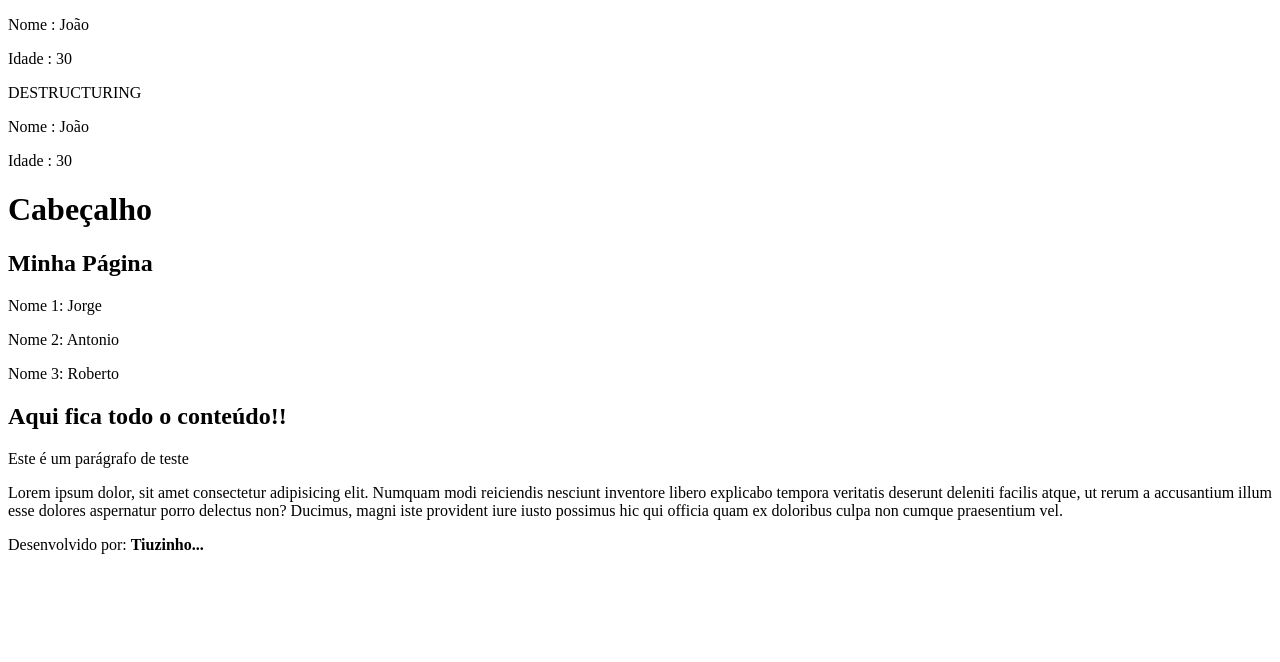
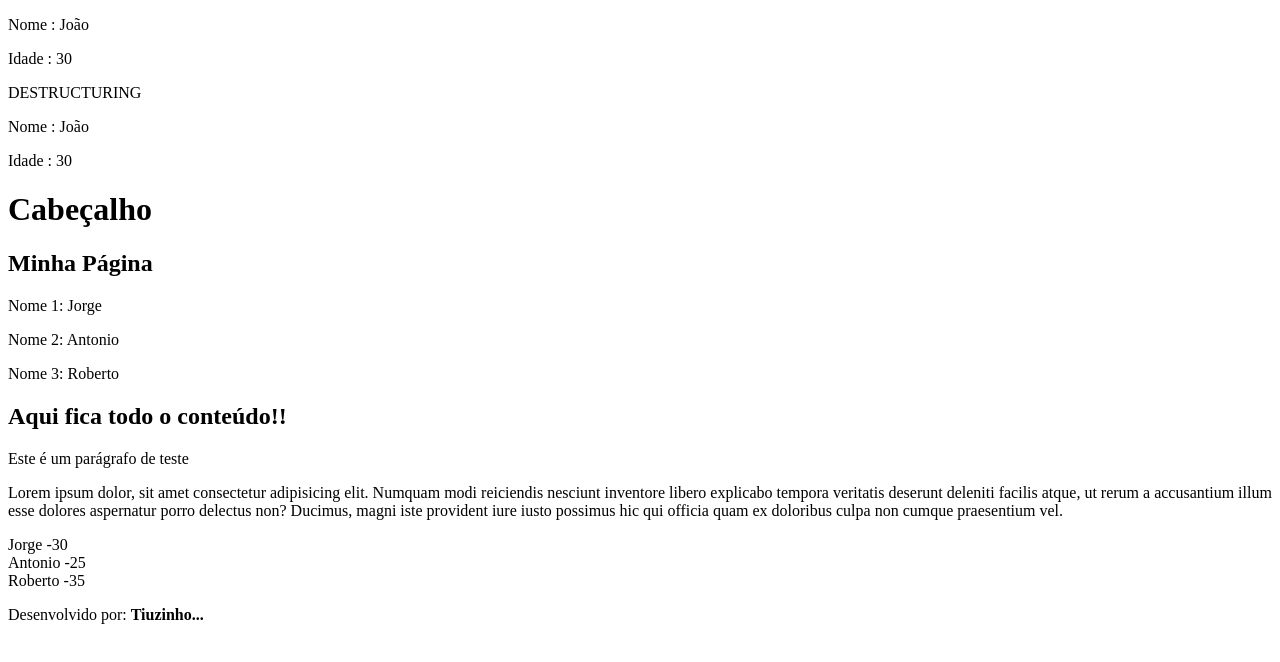
Before and after one commit to 1TDSPH-24/aula-07-2sem, a React (Vite) app in the folder aula07/: page / in a window 1280 px wide. Shown: the top 662 px of the page. Built offline with nearby package versions, Linux system fonts and the light colour scheme.

Commit message:
Atualizando com array de Objetos

```diff
--- a/aula07/src/App.tsx
+++ b/aula07/src/App.tsx
@@ -1,6 +1,13 @@
 import Cabecalho from "./components/Cabecalho/Cabecalho";
 import Conteudo from "./components/Conteudo/Conteudo";
 import Rodape from "./components/Rodape/Rodape";
+
+//Criando um tipo para o array de Objetos:
+type Pessoa = {
+  id: number;
+  nome: string;
+  idade: number;
+  }
 
 export default function App(){
 
@@ -11,6 +18,13 @@ export default function App(){
     const tituloDapagina:string = "Minha Página";
 
     const arrayNomes:string[] = ["Jorge","Antonio","Roberto"];
+
+    //Criando um array de objetos para enviar como props para o conteudo
+    const arrayDeObjetos:Pessoa[] = [
+      {id:1,nome:"Jorge",idade:30},
+      {id:2,nome:"Antonio",idade:25},
+      {id:3,nome:"Roberto",idade:35}
+      ];
 
     const umObj:{nome:string;idade:number;br:boolean;casado:boolean} = {
       nome: "João",
@@ -33,7 +47,7 @@ export default function App(){
           <p>Idade : {idade}</p>
         </div>
       <Cabecalho tituloProps={tituloDapagina} arrayProps={arrayNomes}/>
-        <Conteudo/>
+        <Conteudo arrayObjProps={arrayDeObjetos}/>
       <Rodape/>
     </div>
   );
--- a/aula07/src/components/Conteudo/Conteudo.tsx
+++ b/aula07/src/components/Conteudo/Conteudo.tsx
@@ -1,9 +1,25 @@
-export default function Conteudo(){
+type Pessoa = {
+    id: number;
+    nome: string;
+    idade: number;
+}
+
+export default function Conteudo({arrayObjProps}:{arrayObjProps:Pessoa[]}){
     return (
         <main>
             <h2>Aqui fica todo o conteúdo!!</h2>
             <p>Este é um parágrafo de teste</p>
             <p>Lorem ipsum dolor, sit amet consectetur adipisicing elit. Numquam modi reiciendis nesciunt inventore libero explicabo tempora veritatis deserunt deleniti facilis atque, ut rerum a accusantium illum esse dolores aspernatur porro delectus non? Ducimus, magni iste provident iure iusto possimus hic qui officia quam ex doloribus culpa non cumque praesentium vel.</p>
+
+                <div>
+                    { arrayObjProps.map((obj)=>(
+                        <div key={obj.id}>
+                            <span>{obj.nome}</span> -
+                            <span>{obj.idade}</span>
+                        </div>
+                    )) }
+                </div>
+
         </main>
     );
 }
```
